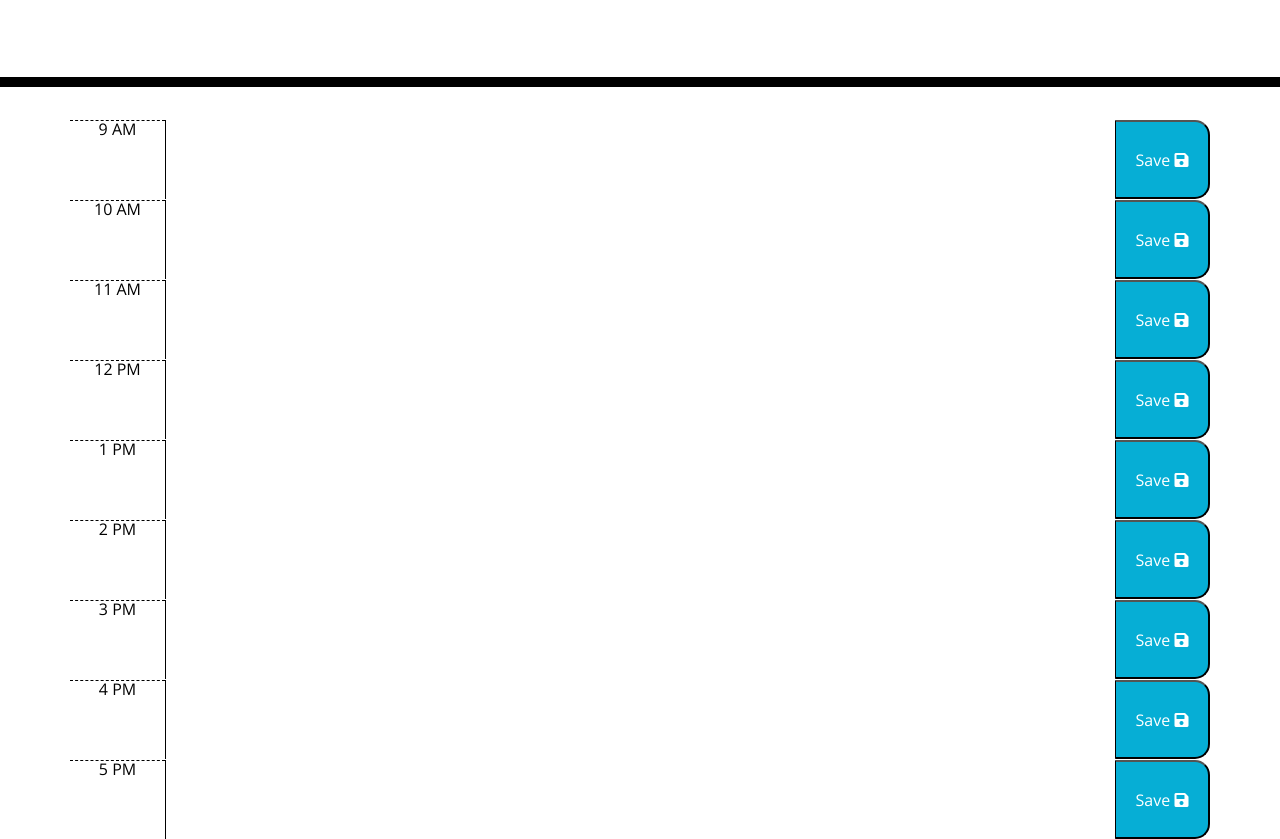
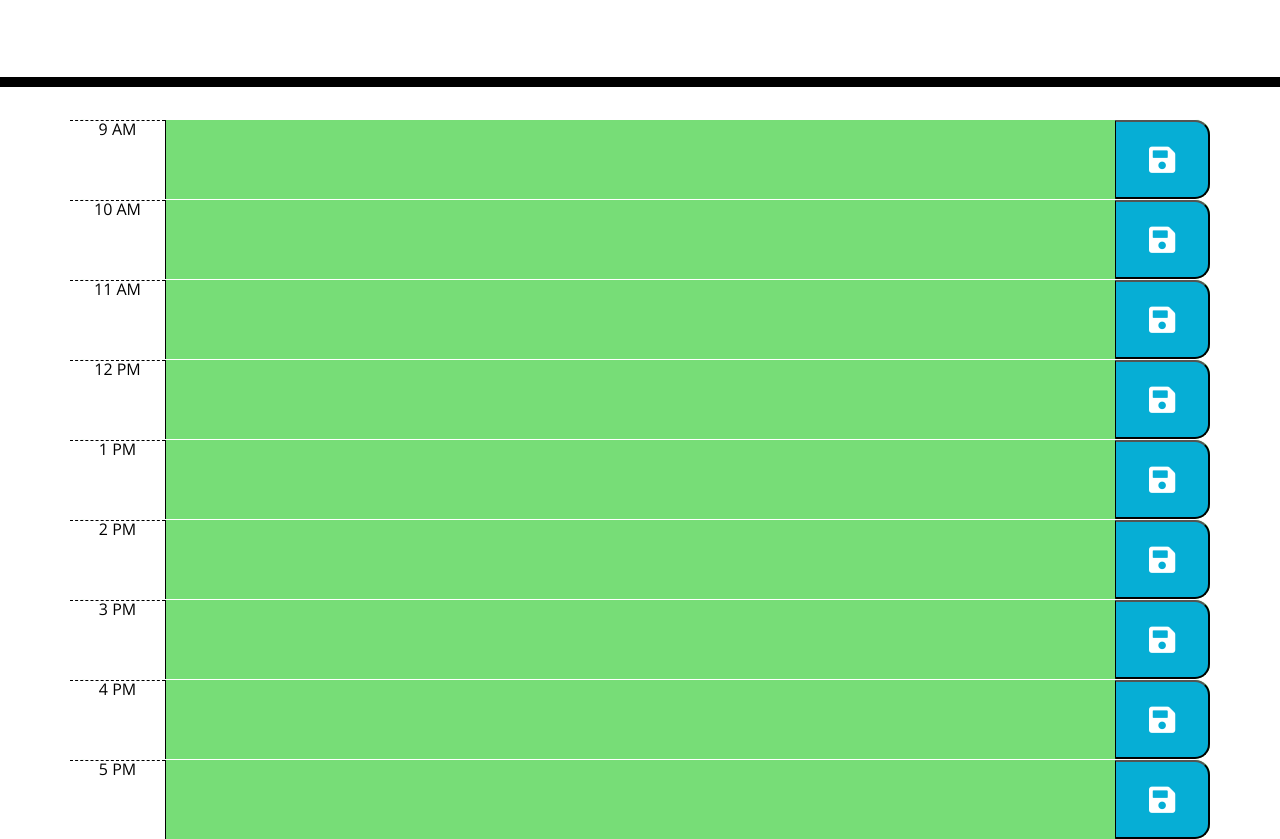
Before and after one commit to matthewvandevort/Work-Day-Scheduler, a plain HTML site: page index.html in a window 1280 px wide. Shown: the part 337-1176 px from the top of the page. Drawn offline with nearby package versions, Linux system fonts and the light colour scheme.

Commit message:
added more js

```diff
--- a/assets/script.js
+++ b/assets/script.js
@@ -1,13 +1,3 @@
-var hr9 = $('#9');
-var hr10 = $('#10');
-var hr11 = $('#11');
-var hr12 = $('#12');
-var hr1 = $('#13');
-var hr2 = $('#14');
-var hr3 = $('#15');
-var hr4 = $('#16');
-var hr5 = $('#17');
-
 
 function updateTime() {
     var now = moment();
@@ -33,12 +23,12 @@ $(document).ready(function () {
         var currentTime = moment().hour();
 
 
-        $('time-block').each(function () {
+        $('.time-block').each(function () {
             var hourBox = parseInt($(this).attr('id').split('hour')[1]);
 
             if (hourBox < currentTime) {
+                $(this).removeClass('present');
                 $(this).removeClass('future');
-                $(this).removeClass('present');
                 $(this).addClass('past');
             }
             else if (hourBox === currentTime) {
@@ -54,5 +44,17 @@ $(document).ready(function () {
             }
         })
     }
+
+
+    $("#hour9 .description").val(localStorage.getItem("hour9"));
+    $("#hour10 .description").val(localStorage.getItem("hour10"));
+    $("#hour11 .description").val(localStorage.getItem("hour11"));
+    $("#hour12 .description").val(localStorage.getItem("hour12"));
+    $("#hour13 .description").val(localStorage.getItem("hour13"));
+    $("#hour14 .description").val(localStorage.getItem("hour14"));
+    $("#hour15 .description").val(localStorage.getItem("hour15"));
+    $("#hour16 .description").val(localStorage.getItem("hour16"));
+    $("#hour17 .description").val(localStorage.getItem("hour17"));
+
     getTime();
 })
--- a/assets/style.css
+++ b/assets/style.css
@@ -41,6 +41,7 @@ body {
   }
 
   .hour {
+
     background-color: #ffffff;
     color: #000000;
     border-top: 1px dashed #000000;
@@ -62,6 +63,7 @@ body {
   }
 
   .saveBtn {
+    font-size: 30px;
     border-left: 1px solid black;
     border-top-right-radius: 15px;
     border-bottom-right-radius: 15px;
@@ -70,6 +72,7 @@ body {
   }
 
   .saveBtn i:hover {
-    font-size: 20px;
+    color: #000000;
+    font-size: 40px;
     transition: all 0.3s ease-in-out;
   }
--- a/index.html
+++ b/index.html
@@ -33,47 +33,47 @@
         <div class="row time-block" id="9">
             <div class="col-1 hour">9 AM</div>
             <textarea class="col-10 description"></textarea>
-            <button class="col-1 saveBtn">Save <i class="fas fa-save"></i></button>
+            <button class="col-1 saveBtn"><i class="fas fa-save"></i></button>
         </div>
         <div class="row time-block" id="10">
             <div class="col-1 hour">10 AM</div>
             <textarea class="col-10 description"></textarea>
-            <button class="col-1 saveBtn">Save <i class="fas fa-save"></i></button>
+            <button class="col-1 saveBtn"><i class="fas fa-save"></i></button>
         </div>
         <div class="row time-block" id="11">
             <div class="col-1 hour">11 AM</div>
             <textarea class="col-10 description"></textarea>
-            <button class="col-1 saveBtn">Save <i class="fas fa-save"></i></button>
+            <button class="col-1 saveBtn"><i class="fas fa-save"></i></button>
         </div>
         <div class="row time-block" id="12">
             <div class="col-1 hour">12 PM</div>
             <textarea class="col-10 description"></textarea>
-            <button class="col-1 saveBtn">Save <i class="fas fa-save"></i></button>
+            <button class="col-1 saveBtn"><i class="fas fa-save"></i></button>
         </div>
         <div class="row time-block" id="13">
             <div class="col-1 hour">1 PM</div>
             <textarea class="col-10 description"></textarea>
-            <button class="col-1 saveBtn">Save <i class="fas fa-save"></i></button>
+            <button class="col-1 saveBtn"><i class="fas fa-save"></i></button>
         </div>
         <div class="row time-block" id="14">
             <div class="col-1 hour">2 PM</div>
             <textarea class="col-10 description"></textarea>
-            <button class="col-1 saveBtn">Save <i class="fas fa-save"></i></button>
+            <button class="col-1 saveBtn"><i class="fas fa-save"></i></button>
         </div>
         <div class="row time-block" id="15">
             <div class="col-1 hour">3 PM</div>
             <textarea class="col-10 description"></textarea>
-            <button class="col-1 saveBtn">Save <i class="fas fa-save"></i></button>
+            <button class="col-1 saveBtn"><i class="fas fa-save"></i></button>
         </div>
         <div class="row time-block" id="16">
             <div class="col-1 hour">4 PM</div>
             <textarea class="col-10 description"></textarea>
-            <button class="col-1 saveBtn">Save <i class="fas fa-save"></i></button>
+            <button class="col-1 saveBtn"><i class="fas fa-save"></i></button>
         </div>
         <div class="row time-block" id="17">
             <div class="col-1 hour">5 PM</div>
             <textarea class="col-10 description"></textarea>
-            <button class="col-1 saveBtn">Save <i class="fas fa-save"></i></button>
+            <button class="col-1 saveBtn"><i class="fas fa-save"></i></button>
         </div>
     </div>
 
```
